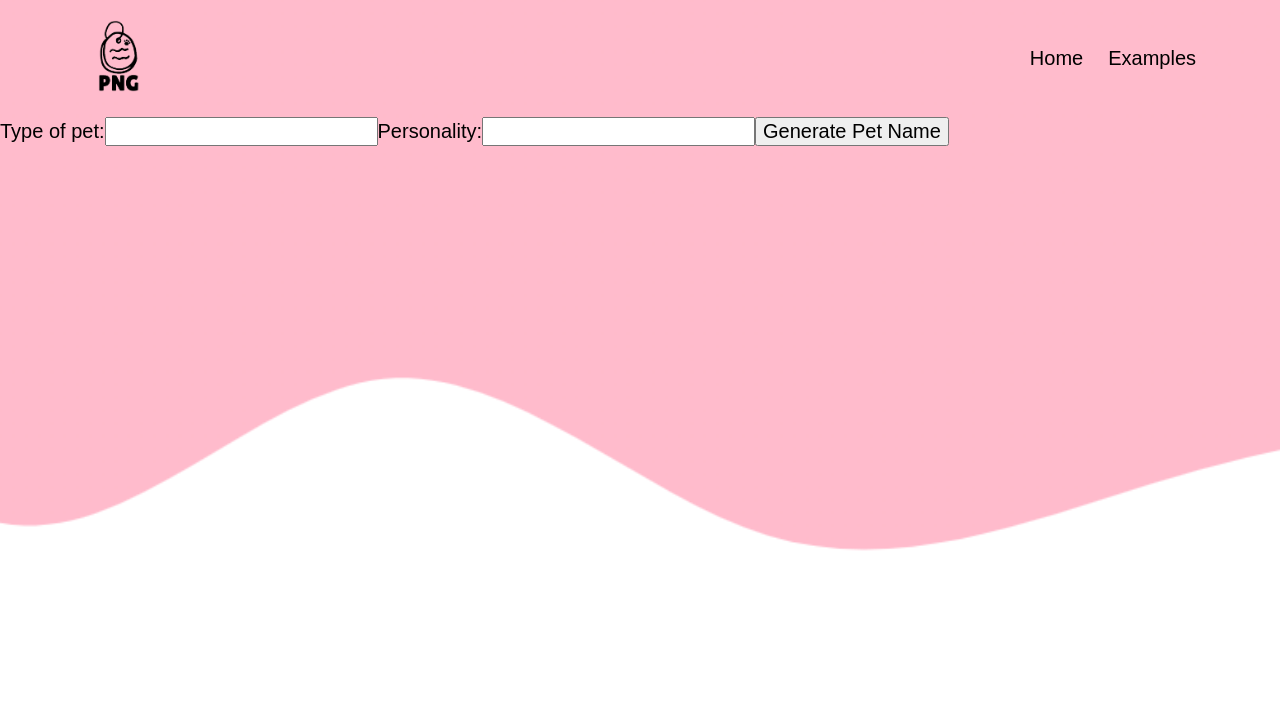
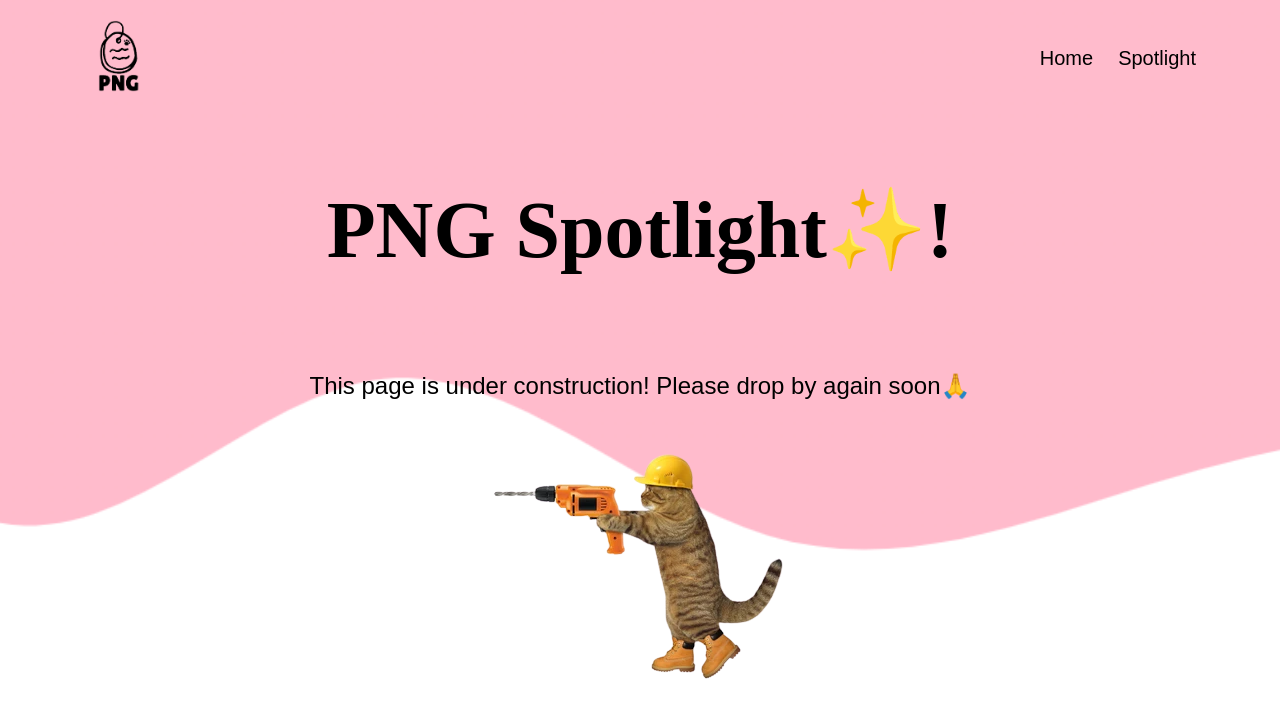
Before and after one commit to chriskimty/cohere-app, a React (Create React App) app: page /spotlight in a window 1280 px wide. Shown: the top 718 px of the page. Built offline with nearby package versions, Linux system fonts and the light colour scheme.

Commit message:
created a separate component for forms and moved API call into a custom function

```diff
--- a/src/App.js
+++ b/src/App.js
@@ -1,17 +1,19 @@
+import { BrowserRouter as Router, Routes, Route } from 'react-router-dom';
+
+// Importing Components
 import Navbar from './components/Nav';
 import Home from './components/Home';
-import CoGenerate from './components/CoGenerate';
-import { BrowserRouter as Router, Routes, Route } from 'react-router-dom';
+import Spotlight from './components/Spotlight';
 
 const App = () => {
   return (
     <Router>
       <div className="App">
         <Navbar />
-          <Routes>
-            <Route path="/" element={<Home />} />
-          </Routes>
-      <CoGenerate />
+        <Routes>
+          <Route path="/" element={<Home />} />
+          <Route path="/spotlight" element={<Spotlight />} />
+        </Routes>
       </div>
     </Router>
   );
--- /dev/null
+++ b/src/components/Footer.js
@@ -0,0 +1,16 @@
+import petline from '../assets/petLine.png';
+
+const Footer = () => {
+    return (
+        // add copyrights. maybe add it as background images rather than as an image and make it repeat?
+        <div className="footer">
+            <img src={petline} alt="line of pets drawn as cartoon" />
+            <div className="copyright">
+                Created by Chris Taeyoung Kim
+            </div>
+            {/* link to github repo */}
+        </div>
+    )
+}
+
+export default Footer;
--- /dev/null
+++ b/src/components/Forms.js
@@ -0,0 +1,27 @@
+import useCoGen from './useCoGen';
+
+const Forms = () => {
+    const { data: type, personality, setType, setPersonality, handleFunction, call, isPending, error } = useCoGen();
+
+    return (
+        <div className="forms">
+            <form action="submit" onSubmit={handleFunction}>
+          <label htmlFor="text">Type of pet:</label>
+          <input type="text" value={type}
+          onChange={(e) => setType(e.target.value)} required />
+
+          <label htmlFor="text">Personality:</label>
+            <input type="text" value={personality}
+            onChange={(e) => setPersonality(e.target.value)} required/>
+          <button>Generate Pet Name</button>
+        </form>
+            <div className="results">
+                {isPending && <div>Loading...</div>}
+                {error && <div>{error}</div>}
+                {call && <h3>{call}</h3>}
+            </div>
+        </div>
+    )
+}
+
+export default Forms;
--- a/src/components/Home.js
+++ b/src/components/Home.js
@@ -1,10 +1,12 @@
 import logo from '../assets/petNameGenHorizontal.png';
+import Forms from './Forms';
+import Footer from './Footer';
 
 const Home = () => {
     return (
         <div className="home wrapper">
             <h1>
-                <span class="sr-only">Pet Name Generator</span>
+                <span className="sr-only">Pet Name Generator</span>
                 <div className="icon">
                     <img src={logo} alt="PNG (pet name generator) logo" />
                 </div>
@@ -12,6 +14,8 @@ const Home = () => {
             <p>There's a name every kittycat, puppypup, birdybird or other fur/non-fur bbs deserves.
                 <span>Use the PNG to give them their name for life!</span>
             </p>
+            <Forms />
+            <Footer />
         </div>
     )
 }
--- a/src/components/Nav.js
+++ b/src/components/Nav.js
@@ -9,13 +9,13 @@ const Navbar = () => {
         <Link to="/">
           <img src={icon} alt="PNG (pet name generator) icon" />
         </Link>
-        </div>
+      </div>
       <ul className="links">
         <li>
           <Link to="/">Home</Link>
         </li>
         <li>
-          <Link to="/examples">Examples</Link>
+          <Link to="/spotlight">Spotlight</Link>
         </li>
       </ul>
     </nav>
--- /dev/null
+++ b/src/components/Spotlight.js
@@ -0,0 +1,15 @@
+import catConstruction from '../assets/catConstruction.png'
+
+const Spotlight = () => {
+    return (
+        <div className="spotlight">
+            <h2>PNG Spotlight✨!</h2>
+            <p>This page is under construction! Please drop by again soon🙏</p>
+            <div className="image">
+                <img src={catConstruction} alt="a tabby cat drilling with a construction helmet and safety boots on" />
+            </div>
+        </div>
+    )
+}
+
+export default Spotlight;
--- a/src/components/CoGenerate.js
+++ b/src/components/useCoGen.js
@@ -1,7 +1,7 @@
 import axios from "axios";
 import { useState } from 'react';
 
-const CoGenerate = () => {
+const useCoGen = () => {
   const [type, setType] = useState('');
   const [personality, setPersonality] = useState('');
   const [call, setCall] = useState(null);
@@ -51,9 +51,9 @@ const CoGenerate = () => {
   // If regenerate, remove the data once it's re-clicked
 
 // For scalability and reusability:
-  // Make separate component for forms
-  // make a custom hook (useCoGen?/useAxios?) for the actual axios function?
-  // Maybe then change out the prompt: prompt and save that data in a different component
+  // Make separate component for forms - DONE
+  // make a custom hook (useCoGen?/useAxios?) for the actual axios function? - DONE (but could be better)
+  // Still need to figure out how to call the prompt on a different component
 const handleFunction = (e) => {
     e.preventDefault();
     setIsPending(true);
@@ -64,6 +64,7 @@ const handleFunction = (e) => {
       // Used split method to grab only the data that doesn't include new lines or unneeded spaces
       const modifiedResults = results.split(' ')[1]
         setCall(modifiedResults);
+        console.log(modifiedResults);
         setIsPending(false);
       })
       .catch((err) => {
@@ -72,23 +73,6 @@ const handleFunction = (e) => {
     })
 }
 
-  return (
-    <>
-        <form action="submit" onSubmit={handleFunction}>
-          <label htmlFor="text">Type of pet:</label>
-          <input type="text" value={type}
-          onChange={(e) => setType(e.target.value)} required />
-
-          <label htmlFor="text">Personality:</label>
-            <input type="text" value={personality}
-            onChange={(e) => setPersonality(e.target.value)} required/>
-          <button>Generate Pet Name</button>
-        </form>
-
-      {isPending && <div>Loading...</div>}
-      {error && <div>{error}</div>}
-      {call && <h3>{call}</h3>}
-    </>
-  )
+  return { type, personality, setType, setPersonality, handleFunction, call, isPending, error }
 }
-export default CoGenerate;
+export default useCoGen;
--- a/src/index.css
+++ b/src/index.css
@@ -84,3 +84,16 @@ ul {
 .home p span {
   display: block;
 }
+
+/* Examples Page */
+.spotlight {
+  display: flex;
+  flex-direction: column;
+  align-items: center;
+  text-align: center;
+}
+
+.spotlight h2 {
+  font-family: 'Lilita One', cursive;
+  font-size: 5rem;
+}
```
Also changed, not shown: src/assets/catConstruction.png (added), src/assets/petLine.png (added). Lines whose indentation alone changed are shown as unchanged.
